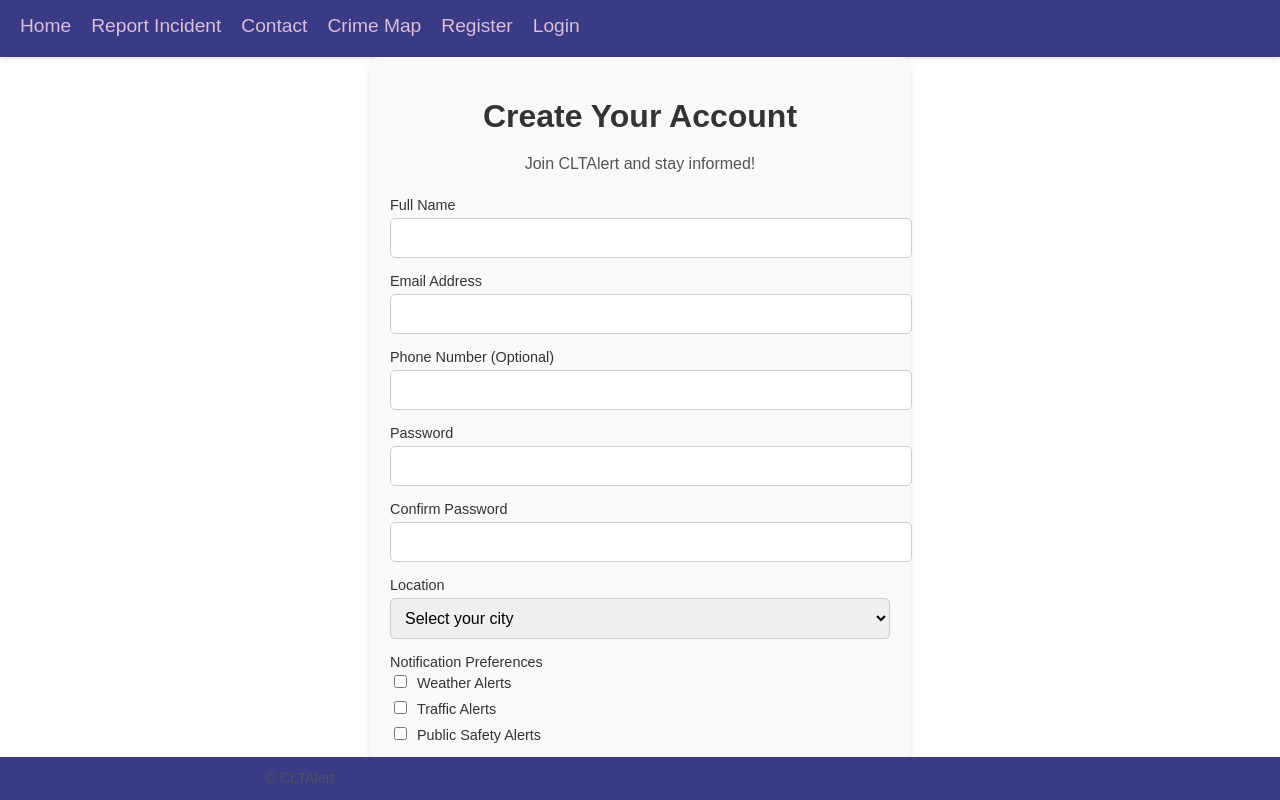
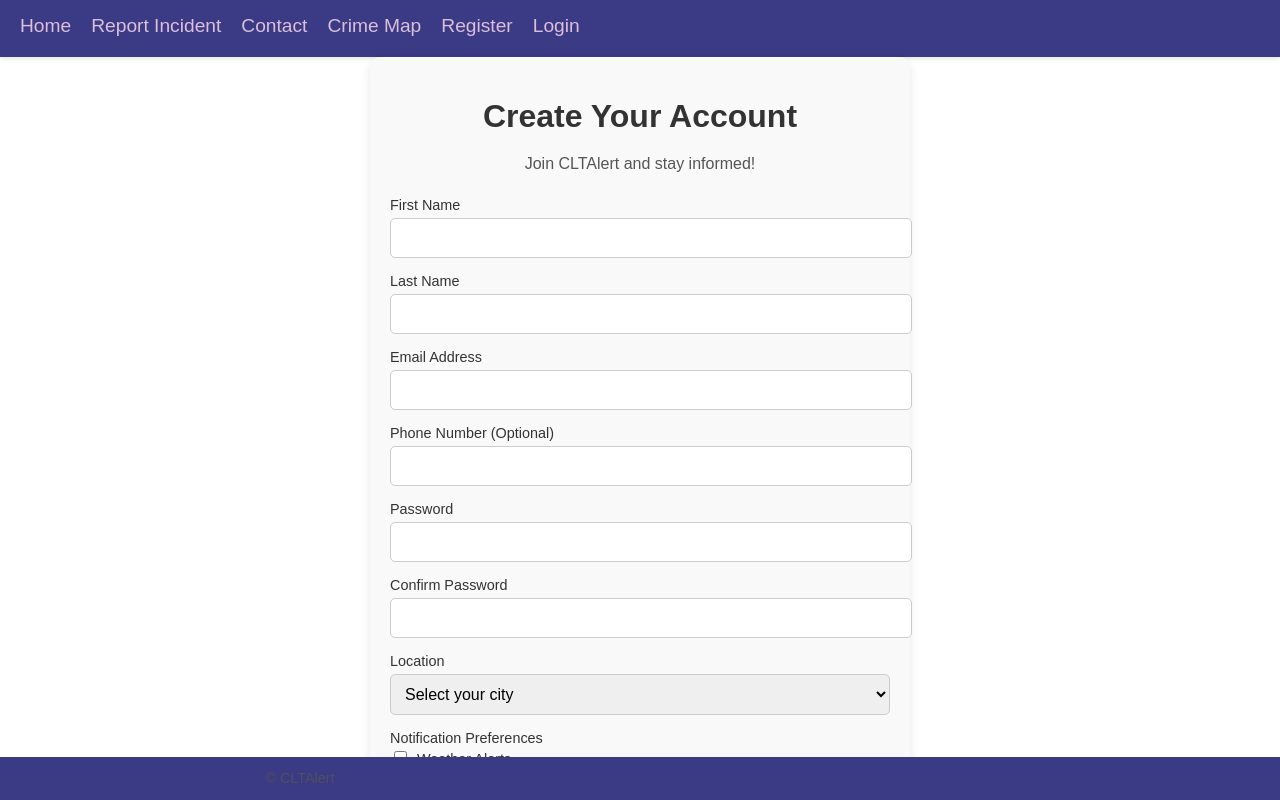
Before and after one commit to blakeuncc/Software-Development-4155, a React (Create React App) app in the folder front-end/: page /Register in a window 1280 px wide. Shown: the top 800 px of the page. Built offline with nearby package versions, Linux system fonts and the light colour scheme; the HTML template or start-up script is replaced by a standard one.

Commit message:
Update Register.jsx to handle form data and connect to registration API

```diff
--- a/front-end/src/pages/Register.jsx
+++ b/front-end/src/pages/Register.jsx
@@ -1,11 +1,14 @@
 import React, { useState } from 'react';
-import './Register.css'; // Your CSS for the registration page
-import Header from '../components/Header'; // Adjust the path based on your project structure
-import Footer from '../components/Footer'; // Adjust the path based on your project structure
+import Axios from 'axios';
+import './Register.css';
+import Header from '../components/Header';
+import Footer from '../components/Footer';
+
 
 const Register = () => {
   const [formData, setFormData] = useState({
-    fullName: '',
+    firstName: '',
+    lastName: '',
     email: '',
     phone: '',
     password: '',
@@ -19,50 +22,104 @@ const Register = () => {
     termsAccepted: false,
   });
 
+
+  const [feedbackMessage, setFeedbackMessage] = useState('');
+  const [feedbackType, setFeedbackType] = useState('');
+
+
+  // Update the handleChange function to handle nested fields in notificationPreferences
   const handleChange = (e) => {
     const { name, value, type, checked } = e.target;
-    if (type === 'checkbox') {
+
+
+    if (['weather', 'traffic', 'publicSafety'].includes(name)) {
+      // Update specific notification preference
       setFormData({
         ...formData,
-        [name]: checked,
+        notificationPreferences: {
+          ...formData.notificationPreferences,
+          [name]: checked,
+        },
       });
     } else {
+      // Update other fields
       setFormData({
         ...formData,
-        [name]: value,
+        [name]: type === 'checkbox' ? checked : value,
       });
     }
   };
 
-  const handleSubmit = (e) => {
+
+  const handleSubmit = async (e) => {
     e.preventDefault();
-    console.log('Form submitted:', formData);
+
+
+    if (formData.password !== formData.confirmPassword) {
+      setFeedbackMessage("Passwords do not match.");
+      setFeedbackType('error');
+      return;
+    }
+
+
+    try {
+      const response = await Axios.post('/users/register', {
+        firstName: formData.firstName,
+        lastName: formData.lastName,
+        email: formData.email,
+        password: formData.password,
+        phone: formData.phone,
+        location: formData.location,
+        notificationPreferences: formData.notificationPreferences,
+        termsAccepted: formData.termsAccepted,
+      });
+
+
+      setFeedbackMessage(response.data.message || 'Registration successful!');
+      setFeedbackType('success');
+    } catch (error) {
+      const errorMessage = error.response?.data?.message || 'Registration failed. Please try again.';
+      setFeedbackMessage(errorMessage);
+      setFeedbackType('error');
+    }
   };
+
 
   return (
     <div>
-      {/* Include Header */}
       <Header />
-
       <div className="register-container">
         <h1>Create Your Account</h1>
         <p>Join CLTAlert and stay informed!</p>
 
+
         <form onSubmit={handleSubmit}>
-          {/* Full Name */}
           <div className="form-group">
-            <label htmlFor="fullName">Full Name</label>
+            <label htmlFor="firstName">First Name</label>
             <input
               type="text"
-              id="fullName"
-              name="fullName"
-              value={formData.fullName}
+              id="firstName"
+              name="firstName"
+              value={formData.firstName}
               onChange={handleChange}
               required
             />
           </div>
 
-          {/* Email Address */}
+
+          <div className="form-group">
+            <label htmlFor="lastName">Last Name</label>
+            <input
+              type="text"
+              id="lastName"
+              name="lastName"
+              value={formData.lastName}
+              onChange={handleChange}
+              required
+            />
+          </div>
+
+
           <div className="form-group">
             <label htmlFor="email">Email Address</label>
             <input
@@ -75,7 +132,7 @@ const Register = () => {
             />
           </div>
 
-          {/* Phone Number */}
+
           <div className="form-group">
             <label htmlFor="phone">Phone Number (Optional)</label>
             <input
@@ -87,7 +144,7 @@ const Register = () => {
             />
           </div>
 
-          {/* Password */}
+
           <div className="form-group">
             <label htmlFor="password">Password</label>
             <input
@@ -100,7 +157,7 @@ const Register = () => {
             />
           </div>
 
-          {/* Confirm Password */}
+
           <div className="form-group">
             <label htmlFor="confirmPassword">Confirm Password</label>
             <input
@@ -113,7 +170,7 @@ const Register = () => {
             />
           </div>
 
-          {/* Location */}
+
           <div className="form-group">
             <label htmlFor="location">Location</label>
             <select
@@ -130,7 +187,7 @@ const Register = () => {
             </select>
           </div>
 
-          {/* Notification Preferences */}
+
           <div className="form-group">
             <label>Notification Preferences</label>
             <div>
@@ -164,7 +221,7 @@ const Register = () => {
             </div>
           </div>
 
-          {/* Terms & Conditions */}
+
           <div className="form-group">
             <label>
               <input
@@ -178,12 +235,17 @@ const Register = () => {
             </label>
           </div>
 
-          {/* Submit Button */}
+
           <button type="submit" className="submit-button">Sign Up</button>
+
+
+          {feedbackMessage && (
+            <p style={{ color: feedbackType === 'success' ? 'green' : 'red' }}>
+              {feedbackMessage}
+            </p>
+          )}
         </form>
       </div>
-
-      {/* Include Footer */}
       <Footer />
     </div>
   );
```
